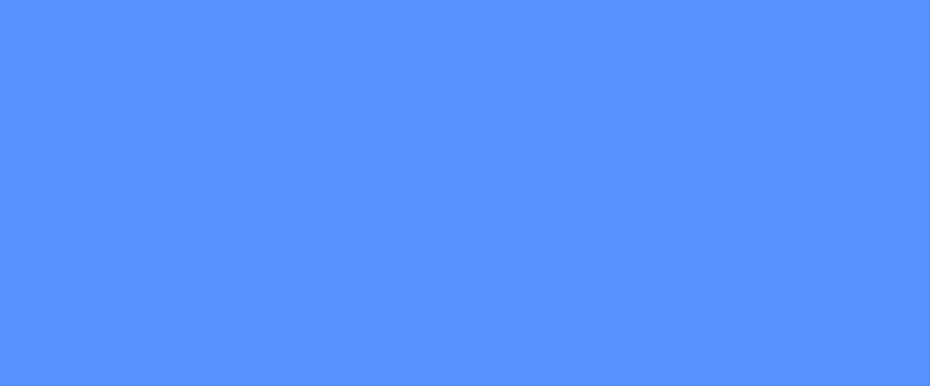
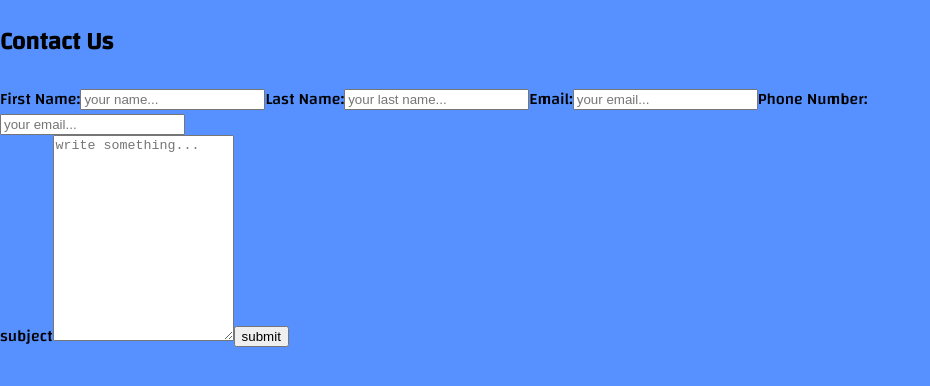
Before and after one commit to burnsgirl/Mental-Health-Awareness, a React (Create React App) app: page /contact in a window 1280 px wide. Shown: the top 386 px of the page, without its empty margins (0-930 px from the left). Built offline with nearby package versions, Linux system fonts and the light colour scheme.

Commit message:
contact form filler is added

```diff
--- a/src/Pages/Contact/ contact.js
+++ b/src/Pages/Contact/ contact.js
@@ -7,8 +7,77 @@ function Contact() {
 
     return (
 
-        <div>
+    <div className="containercontact">
 
+            <form id="formcontact" action="mailto:burnsgirlphotos@gmail.com" method="post" enctype="text/plain">
+
+            <div>
+                <h2 id="contact">Contact Us</h2>
+            </div>
+
+            <label className="title" htmlFor="fname">
+                First Name:
+            </label>
+
+            <input
+                className="inputContact"
+                type="text"
+                id="fname"
+                name="firstname"
+                placeholder="your name..."
+            ></input>
+
+            <label className="title" htmlFor="lname">
+                Last Name:
+            </label>
+
+            <input
+                className="inputContact"
+                type="text"
+                id="lname"
+                name="lastname"
+                placeholder="your last name..."
+            ></input>
+
+            <label className="title" htmlFor="lname">
+                Email:
+            </label>
+
+            <input
+                className="inputContact"
+                type="text"
+                id="eMail"
+                name="email"
+                placeholder="your email..."
+            ></input>
+
+            <label className="title" htmlFor="lname">
+                Phone Number:
+            </label>
+
+            <input
+                className="inputContact"
+                type="text"
+                id="phoneNumber"
+                name="phonenumber"
+                placeholder="your email..."
+            ></input>
+
+            <label className="title" htmlFor="subject">
+                subject
+            </label>
+
+            <textarea
+                className="inputContact"
+                id="subject"
+                name="subject"
+                placeholder="write something..."
+                style={{ height: "200px" }}
+            ></textarea>
+
+            <input className="btnSend" type="submit" value="submit"></input>
+
+            </form>
 
 
         </div>
```
